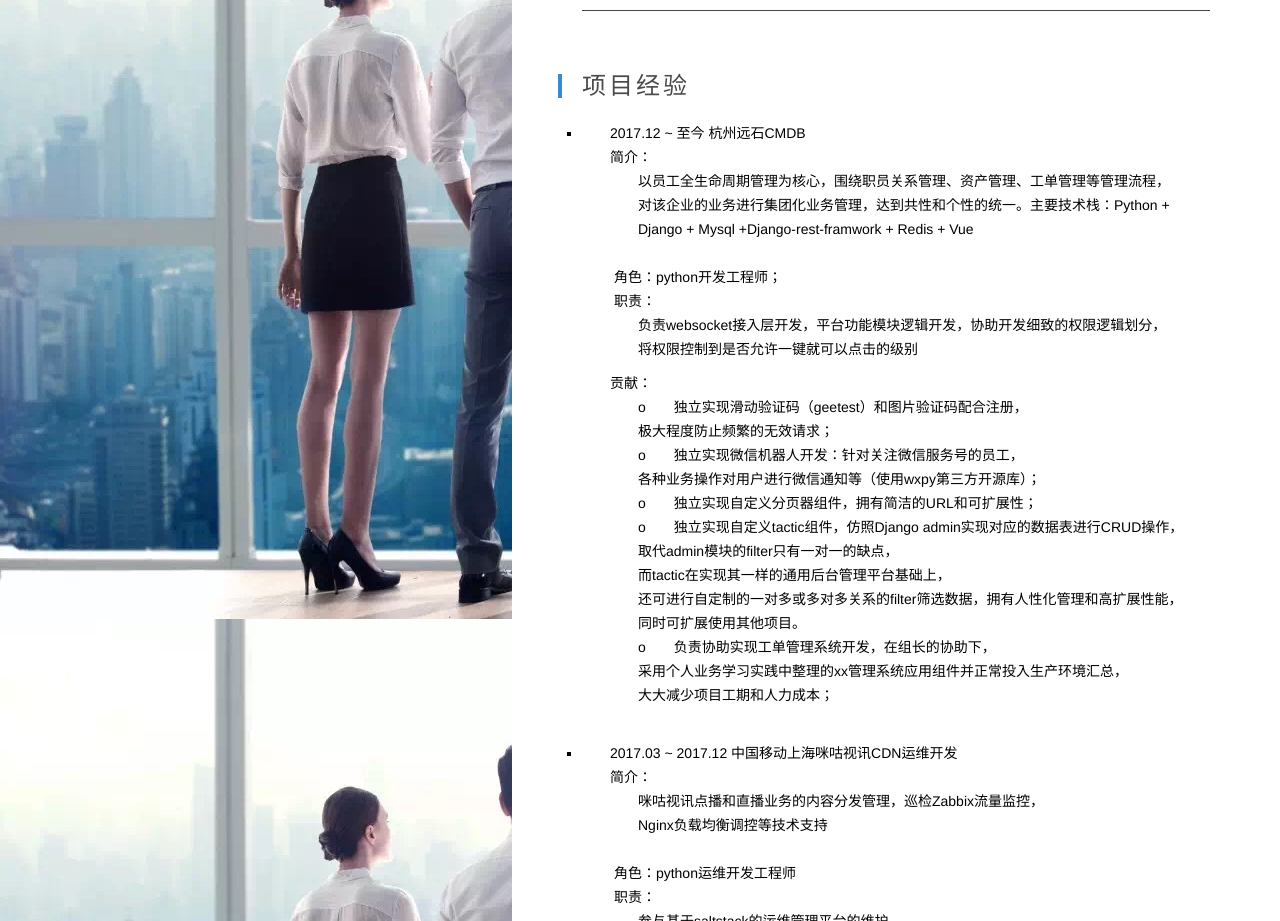
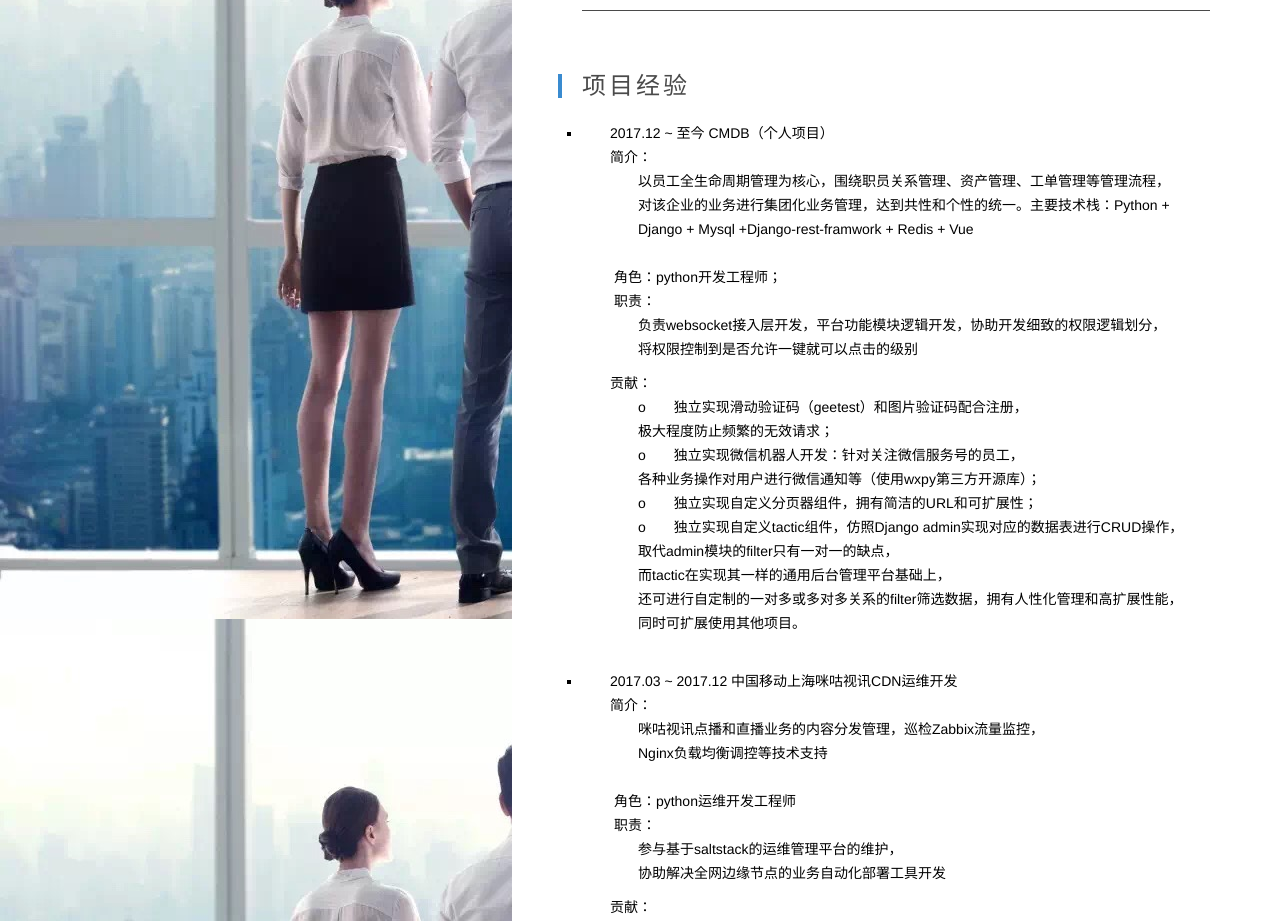
Before and after one commit to MengjieLee/lmj_resume, a plain HTML site: page index.html in a window 1280 px wide. Shown: the part 1940-2861 px from the top of the page. Drawn offline with Linux system fonts and the light colour scheme.

Commit message:
refresh 项目经历CMDB

```diff
--- a/index.html
+++ b/index.html
@@ -138,7 +138,7 @@
                 <!--</ul>-->
             <!--</li>-->
             <!--<br>-->
-            <li>2017.12 ~ 至今 杭州远石CMDB
+            <li>2017.12 ~ 至今 CMDB（个人项目）
                 <br>简介：
                 <p class="r_intend_2em">以员工全生命周期管理为核心，围绕职员关系管理、资产管理、工单管理等管理流程，对该企业的业务进行集团化业务管理，达到共性和个性的统一。主要技术栈：Python + Django
                     + Mysql +Django-rest-framwork + Redis + Vue</p>
@@ -155,8 +155,6 @@
                         </p>
                         <p><span class="text_wrapper">&omicron;</span>独立实现自定义分页器组件，拥有简洁的URL和可扩展性；</p>
                         <p><span class="text_wrapper">&omicron;</span>独立实现自定义tactic组件，仿照Django admin实现对应的数据表进行CRUD操作，取代admin模块的filter只有一对一的缺点，而tactic在实现其一样的通用后台管理平台基础上，还可进行自定制的一对多或多对多关系的filter筛选数据，拥有人性化管理和高扩展性能，同时可扩展使用其他项目。</p>
-                        <p><span class="text_wrapper">&omicron;</span>负责协助实现工单管理系统开发，在组长的协助下，采用个人业务学习实践中整理的xx管理系统应用组件并正常投入生产环境汇总，大大减少项目工期和人力成本；
-                        </p>
                     </li>
                 </ul>
             </li>
```
